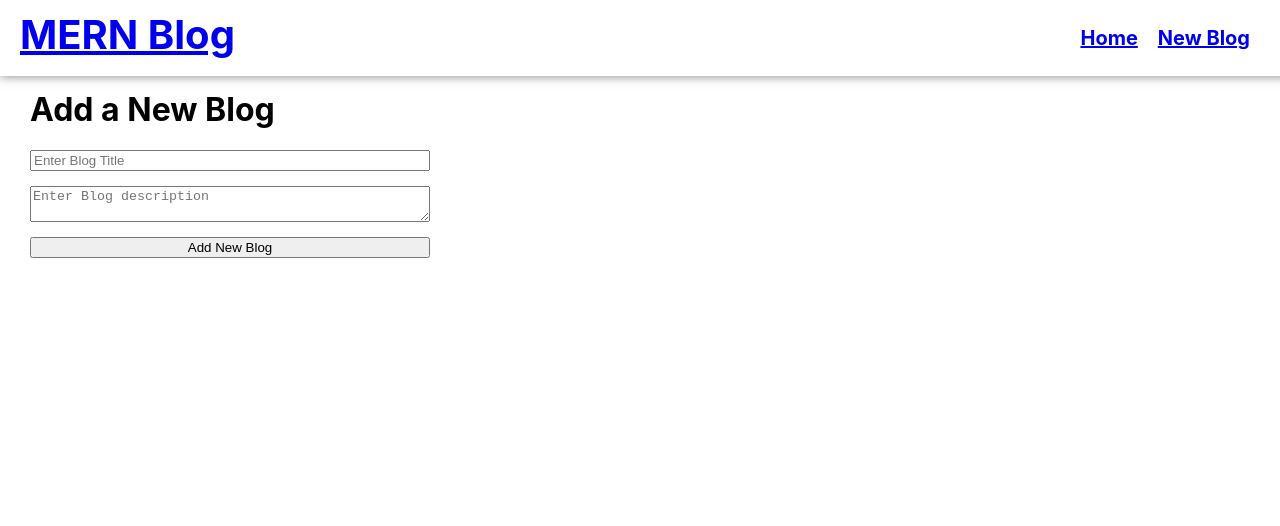
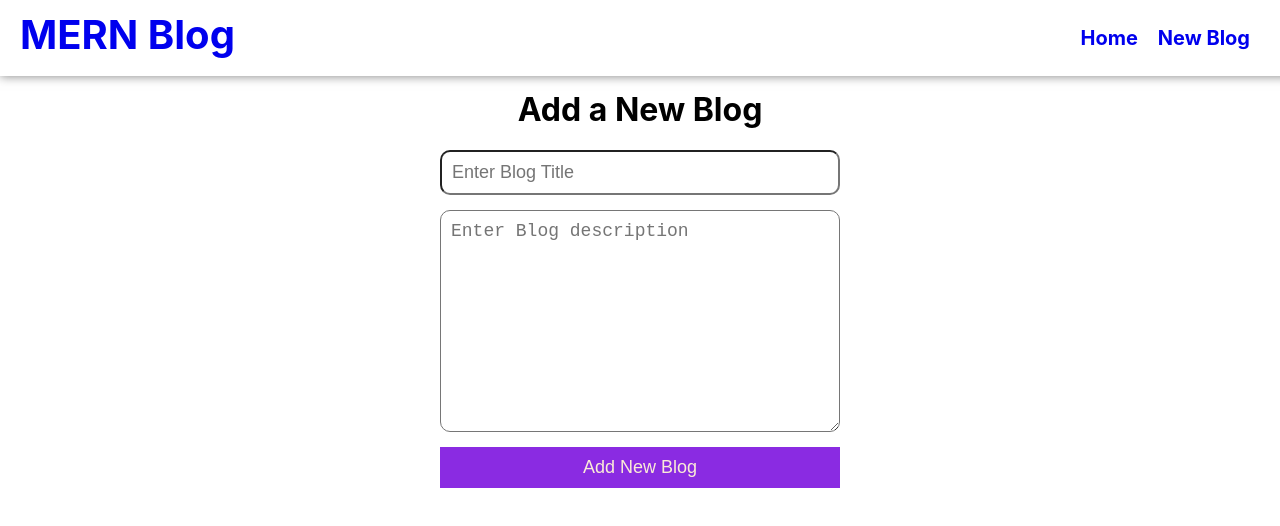
Before and after one commit to anyars-encarta/mern-blog, a React (Create React App) app in the folder client/: page /new-blog in a window 1280 px wide. Shown: the top 526 px of the page. Built offline with nearby package versions, Linux system fonts and the light colour scheme.

Commit message:
Update navbar styling

```diff
--- a/client/src/components/header/header.jsx
+++ b/client/src/components/header/header.jsx
@@ -4,14 +4,14 @@ import classes from './header.module.css';
 const Header = () => {
     return (
         <div className={classes.header}>
-            <h3><Link to={'/'}>MERN Blog</Link></h3>
+            <h3><Link to={'/'} className={classes.link}>MERN Blog</Link></h3>
             <div>
                 <ul>
                     <li>
-                        <NavLink to={'/'}>Home</NavLink>
+                        <NavLink to={'/'} className={classes.link}>Home</NavLink>
                     </li>
                     <li>
-                        <NavLink to={'/new-blog'}>New Blog</NavLink>
+                        <NavLink to={'/new-blog'} className={classes.link}>New Blog</NavLink>
                     </li>
                 </ul>
             </div>
--- a/client/src/components/header/header.module.css
+++ b/client/src/components/header/header.module.css
@@ -14,6 +14,10 @@
     margin: 0;
 }
 
+.header .link {
+    text-decoration: none;
+}
+
 .header ul {
     display: flex;
     list-style-type: none;
--- a/client/src/pages/add-blog/addBlog.jsx
+++ b/client/src/pages/add-blog/addBlog.jsx
@@ -2,7 +2,8 @@ import { useContext } from 'react';
 import classes from './addBlog.module.css';
 import { GlobalContext } from '../../context/context';
 import axios from 'axios';
-import { useNavigate } from 'react-router-dom'
+import { useNavigate } from 'react-router-dom';
+
 const AddBlog = () => {
     const { formData, setFormData } = useContext(GlobalContext);
     const navigate = useNavigate()
@@ -50,6 +51,7 @@ const AddBlog = () => {
                     placeholder='Enter Blog description'
                     id='description'
                     required
+                    rows={10}
                     value={formData.description}
                     onChange={(e) => setFormData({ ...formData, description: e.target.value })}
                 />
--- a/client/src/pages/add-blog/addBlog.module.css
+++ b/client/src/pages/add-blog/addBlog.module.css
@@ -1,5 +1,8 @@
 .wrapper {
     padding: 30px;
+    display: flex;
+    flex-direction: column;
+    align-items: center;
 }
 
 .wrapper h1 {
@@ -12,3 +15,18 @@
     gap: 15px;
     width: 400px;
 }
+
+.formWrapper input, textarea {
+    font-size: 18px;
+    padding: 10px;
+    border-radius: 10px;
+}
+
+.formWrapper button {
+    font-size: 18px;
+    padding: 10px;
+    cursor: pointer;
+    background-color: blueviolet;
+    border: none;
+    color: antiquewhite;
+}
```
Also changed, not shown: client/src/pages/home/home.module.css (line endings or trailing spaces).
